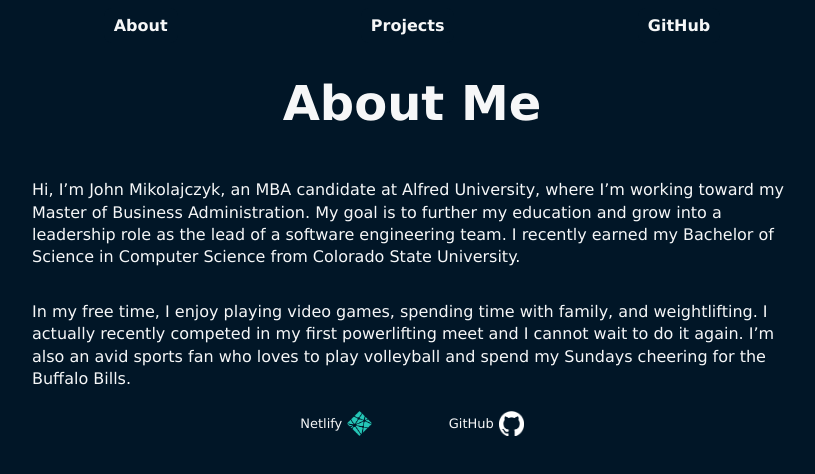
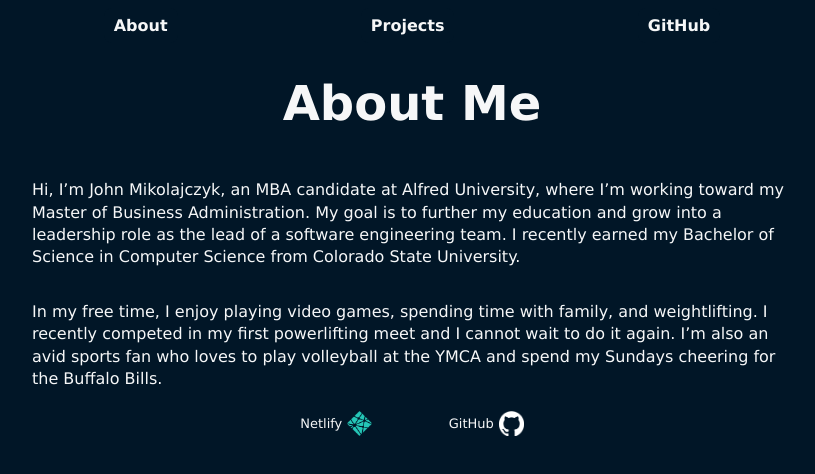
Before and after one commit to J-Mikolajczyk/j-mikolajczyk.com, a React (Vite) app: page / in a window 1280 px wide. Shown: the top 474 px of the page, without its empty margins (228-1043 px from the left). Built offline with nearby package versions, Linux system fonts and the light colour scheme.

Commit message:
Update About.jsx

```diff
--- a/src/About.jsx
+++ b/src/About.jsx
@@ -9,7 +9,7 @@ function About() {
         <h1>About Me</h1>
 
         <p class="main-text">Hi, I’m John Mikolajczyk, an MBA candidate at Alfred University, where I’m working toward my Master of Business Administration. My goal is to further my education and grow into a leadership role as the lead of a software engineering team. I recently earned my Bachelor of Science in Computer Science from Colorado State University.</p>
-        <p class="main-text">In my free time, I enjoy playing video games, spending time with family, and weightlifting. I actually recently competed in my first powerlifting meet and I cannot wait to do it again. I’m also an avid sports fan who loves to play volleyball and spend my Sundays cheering for the Buffalo Bills.</p>
+        <p class="main-text">In my free time, I enjoy playing video games, spending time with family, and weightlifting. I recently competed in my first powerlifting meet and I cannot wait to do it again. I’m also an avid sports fan who loves to play volleyball at the YMCA and spend my Sundays cheering for the Buffalo Bills.</p>
         </div>
     </>
   )
```
